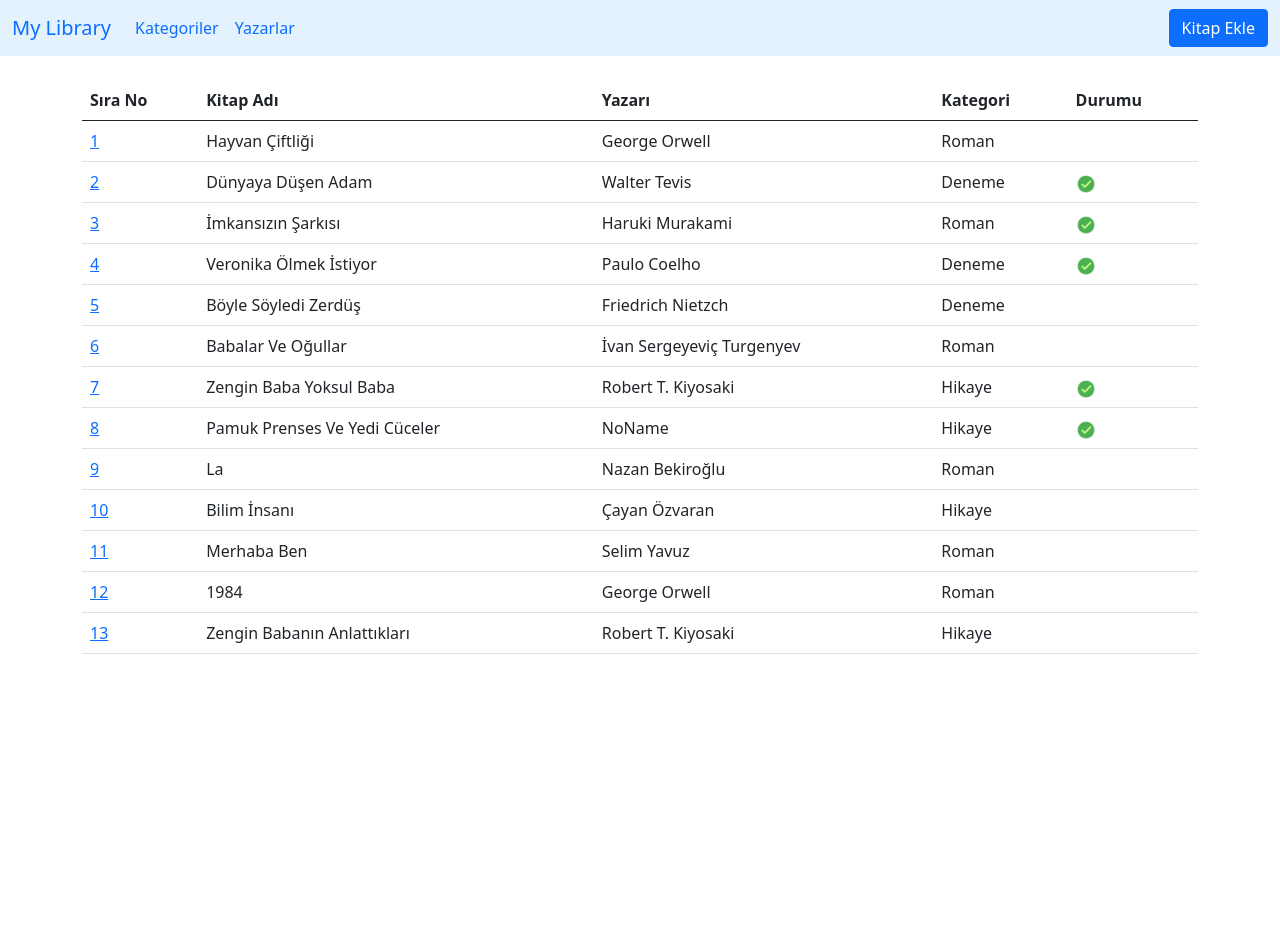
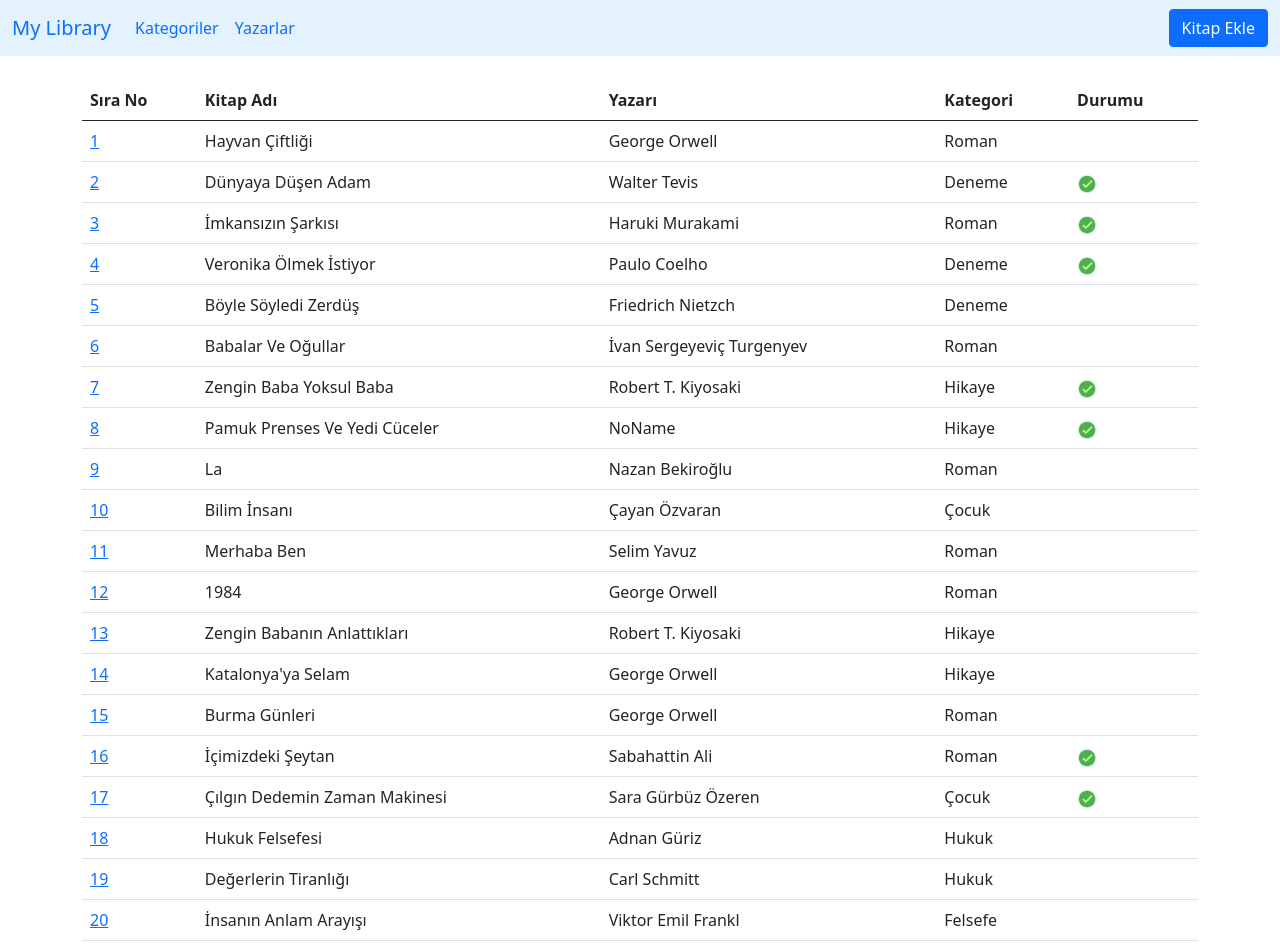
Before and after one commit to veliburhan/library-redux-Library, a React (Create React App) app: page / in a window 1280 px wide. Shown: the top 952 px of the page. Before the commit the page ends 800 px from the top, so only its background shows below. Built offline with nearby package versions, Linux system fonts and the light colour scheme; data requests are answered from the project's data file.

Commit message:
son hali

```diff
--- a/db.json
+++ b/db.json
@@ -87,7 +87,7 @@
       "author": "Çayan Özvaran",
       "isbn": "",
       "publisher": "Model Çocuk",
-      "categoryId": "2",
+      "categoryId": "1684479565006",
       "isRead": false
     },
     {
@@ -116,6 +116,78 @@
       "publisher": "Zengin",
       "categoryId": "2",
       "isRead": false
+    },
+    {
+      "id": "1684437379310",
+      "title": "Katalonya'ya Selam",
+      "author": "George Orwell",
+      "isbn": "",
+      "publisher": "Bgst Yayınları",
+      "categoryId": "2",
+      "isRead": false
+    },
+    {
+      "id": "1684437519397",
+      "title": "Burma Günleri",
+      "author": "George Orwell",
+      "isbn": "",
+      "publisher": "Can Yayınları",
+      "categoryId": "1",
+      "isRead": false
+    },
+    {
+      "id": "1684437708817",
+      "title": "İçimizdeki Şeytan",
+      "author": "Sabahattin Ali",
+      "isbn": "",
+      "publisher": "Everes",
+      "categoryId": "1",
+      "isRead": true
+    },
+    {
+      "id": "1684437849800",
+      "title": "Çılgın Dedemin Zaman Makinesi",
+      "author": "Sara Gürbüz Özeren",
+      "isbn": "",
+      "publisher": "Damla Yayınevi",
+      "categoryId": "1684479565006",
+      "isRead": true
+    },
+    {
+      "id": "1684479155031",
+      "title": "Hukuk Felsefesi",
+      "author": "Adnan Güriz",
+      "isbn": "",
+      "publisher": "Siyasal Kitabevi",
+      "categoryId": "1684346616807",
+      "isRead": false
+    },
+    {
+      "id": "1684479260824",
+      "title": "Değerlerin Tiranlığı",
+      "author": "Carl Schmitt",
+      "isbn": "",
+      "publisher": "Pinhan Yayıncılık",
+      "categoryId": "1684346616807",
+      "isRead": false
+    },
+    {
+      "id": "1684479433821",
+      "title": "İnsanın Anlam Arayışı",
+      "author": "Viktor Emil Frankl",
+      "isbn": "",
+      "publisher": "Okyanus",
+      "categoryId": "1684346559411",
+      "isRead": false
+    },
+    {
+      "id": "1684479510750",
+      "title": "Hayatın Anlamı Ve Psikoterapi",
+      "author": "Viktor Emil Frankl",
+      "isbn": "",
+      "publisher": "Say Yayınları",
+      "categoryId": "1684346559411",
+      "isRead": false
     }
   ],
   "categories": [
@@ -133,11 +205,15 @@
     },
     {
       "id": "1684346559411",
-      "name": "Tasavvuf"
+      "name": "Felsefe"
     },
     {
       "id": "1684346616807",
       "name": "Hukuk"
+    },
+    {
+      "id": "1684479565006",
+      "name": "Çocuk"
     }
   ]
 }
--- a/src/components/Header.js
+++ b/src/components/Header.js
@@ -4,7 +4,7 @@ import book from "../assets/images/book.png"
 
 
 const Header = (props) => {
-  console.log("header props=",props)
+
   return (
     <nav className="navbar navbar-expand-lg" style={{ backgroundColor: "#e3f2fd" }}>
       <div className="container-fluid">
--- a/src/components/ListBooks.js
+++ b/src/components/ListBooks.js
@@ -8,6 +8,12 @@ import { upperFirstLetters } from "../utils/functions"
 const ListBooks = () => {
 
     const { booksState, categoriesState } = useSelector(state => state)
+
+    const ReadBooks = () => {
+        const adet = booksState.books.filter(book => book.isRead === true).length
+
+        return adet
+    }
 
 
 
@@ -42,8 +48,12 @@ const ListBooks = () => {
                     }
                     )
                     }
+
                 </tbody>
             </table>
+            <div className="my-2"><h5 className="text-center">{`Toplam Kitap Sayısı: ${booksState.books.length}`}</h5></div>
+            <div className=""><h5 className="text-center">{`Okunan Kitap Sayısı: ${ReadBooks()}`}<span style={{fontSize:"18px"}}>{`     (%${Math.round(ReadBooks()/booksState.books.length*100)})`}</span></h5></div>
+
         </div>
     )
 
--- a/src/components/ModalForm.js
+++ b/src/components/ModalForm.js
@@ -18,11 +18,11 @@ const ModalForm = ({
 }) => {
 
     const [form, setForm] = useState(categoryForm)
+    const [categoryName,setCategoryName]=useState(categoryForm.name)
     const { categoriesState } = useSelector(state => state)
     const [hata,setHata]=useState(false)
 
-    console.log("form name= ", form.name)
-    console.log("form ıd= ", form.id)
+
 
     const navigate=useNavigate()
     const dispatch=useDispatch()
@@ -30,9 +30,10 @@ const ModalForm = ({
 
     const handleSubmit=(event)=>{
         event.preventDefault()
+        console.log("categoryName !==form.name:",categoryName !==form.name)
         //VALİDATİON
-        if(categoriesState.categories.filter(category => category.name === form.name).length > 0){
-            //alert(" Mevcut kategorilerin dışında bir kategori adı yazınız !")
+        if(categoriesState.categories.filter(category => category.name === form.name).length > 0 && categoryName !==form.name){
+
             setHata(true)
             return
         }
```
